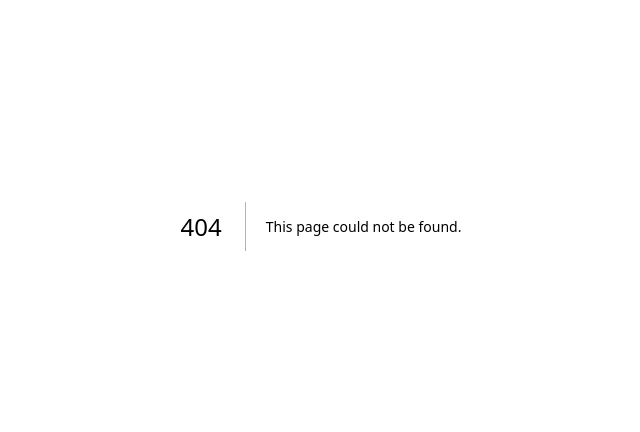
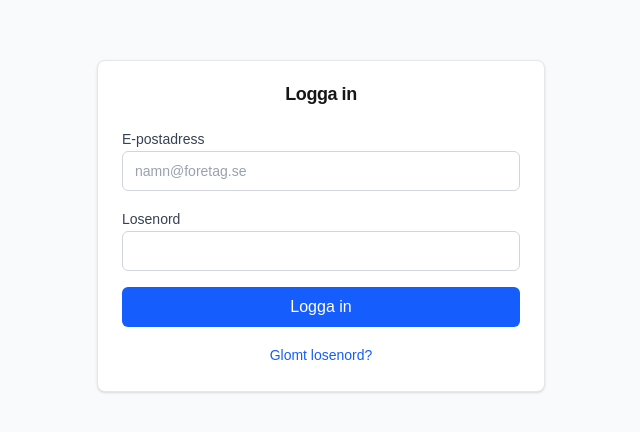
Before and after one commit to ProffsKontakt/autokalkyl, a Next.js app: page /login in a window 1280 px wide. Before the commit this address had no page. Shown: the part 174-606 px from the top of the page, without its empty margins (319-959 px from the left). Built offline with nearby package versions, Linux system fonts and the light colour scheme.

Commit message:
feat(01-03): create login page and form
- Add auth layout with centered card styling
- Add login page with metadata for SEO
- Add LoginForm component with react-hook-form validation
- Form validates email format and password length (8+ chars)
- Error messages displayed in Swedish

```diff
--- /dev/null
+++ b/src/app/(auth)/layout.tsx
@@ -0,0 +1,13 @@
+export default function AuthLayout({
+  children,
+}: {
+  children: React.ReactNode;
+}) {
+  return (
+    <div className="min-h-screen flex items-center justify-center bg-gray-50 py-12 px-4">
+      <div className="w-full max-w-md">
+        {children}
+      </div>
+    </div>
+  );
+}
--- /dev/null
+++ b/src/app/(auth)/login/login-form.tsx
@@ -0,0 +1,94 @@
+'use client';
+
+import { useForm } from 'react-hook-form';
+import { zodResolver } from '@hookform/resolvers/zod';
+import { z } from 'zod';
+import { useState, useTransition } from 'react';
+import { useRouter } from 'next/navigation';
+
+import { Button } from '@/components/ui/button';
+import { Input } from '@/components/ui/input';
+import { Label } from '@/components/ui/label';
+import { loginAction } from '@/actions/auth';
+
+const loginSchema = z.object({
+  email: z.string().email('Ogiltig e-postadress'),
+  password: z.string().min(8, 'Losenordet maste vara minst 8 tecken'),
+});
+
+type LoginFormData = z.infer<typeof loginSchema>;
+
+export function LoginForm() {
+  const [error, setError] = useState<string | null>(null);
+  const [isPending, startTransition] = useTransition();
+  const router = useRouter();
+
+  const {
+    register,
+    handleSubmit,
+    formState: { errors },
+  } = useForm<LoginFormData>({
+    resolver: zodResolver(loginSchema),
+  });
+
+  const onSubmit = (data: LoginFormData) => {
+    setError(null);
+    startTransition(async () => {
+      const result = await loginAction(data);
+      if (result?.error) {
+        setError(result.error);
+      } else {
+        router.push('/dashboard');
+        router.refresh();
+      }
+    });
+  };
+
+  return (
+    <form onSubmit={handleSubmit(onSubmit)} className="space-y-4">
+      {error && (
+        <div className="p-3 bg-red-50 border border-red-200 rounded-md text-red-700 text-sm">
+          {error}
+        </div>
+      )}
+
+      <div className="space-y-2">
+        <Label htmlFor="email">E-postadress</Label>
+        <Input
+          id="email"
+          type="email"
+          placeholder="namn@foretag.se"
+          {...register('email')}
+        />
+        {errors.email && (
+          <p className="text-sm text-red-600">{errors.email.message}</p>
+        )}
+      </div>
+
+      <div className="space-y-2">
+        <Label htmlFor="password">Losenord</Label>
+        <Input
+          id="password"
+          type="password"
+          {...register('password')}
+        />
+        {errors.password && (
+          <p className="text-sm text-red-600">{errors.password.message}</p>
+        )}
+      </div>
+
+      <Button type="submit" className="w-full" disabled={isPending}>
+        {isPending ? 'Loggar in...' : 'Logga in'}
+      </Button>
+
+      <div className="text-center">
+        <a
+          href="/forgot-password"
+          className="text-sm text-blue-600 hover:underline"
+        >
+          Glomt losenord?
+        </a>
+      </div>
+    </form>
+  );
+}
--- /dev/null
+++ b/src/app/(auth)/login/page.tsx
@@ -0,0 +1,20 @@
+import { Card, CardHeader, CardTitle, CardContent } from '@/components/ui/card';
+import { LoginForm } from './login-form';
+
+export const metadata = {
+  title: 'Logga in - Kalkyla.se',
+  description: 'Logga in till ditt Kalkyla-konto',
+};
+
+export default function LoginPage() {
+  return (
+    <Card>
+      <CardHeader>
+        <CardTitle className="text-center">Logga in</CardTitle>
+      </CardHeader>
+      <CardContent>
+        <LoginForm />
+      </CardContent>
+    </Card>
+  );
+}
```
